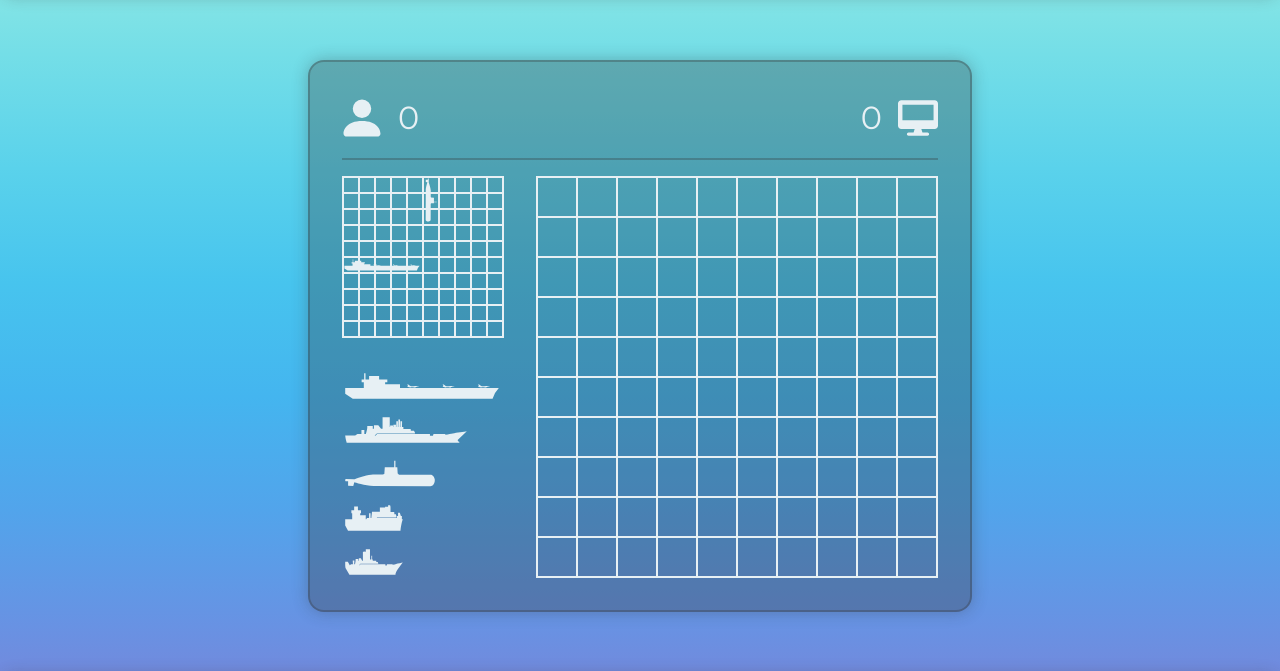
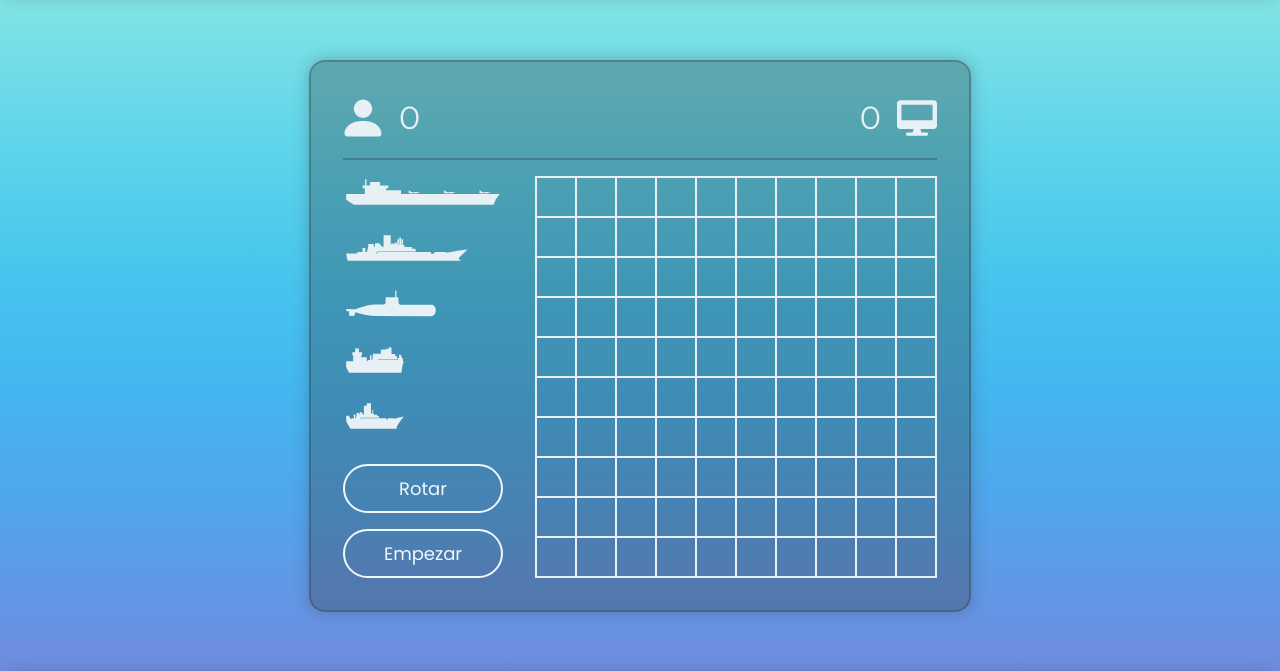
Before and after one commit to ferlagher/javascript-games, a plain HTML site: page pages/battleship.html in a window 1280 px wide. Shown: the part 60-731 px from the top of the page. Drawn offline with Linux system fonts and the light colour scheme.

Commit message:
Dynamic layout

```diff
--- a/js/battleship.js
+++ b/js/battleship.js
@@ -1,6 +1,8 @@
 const game = {
-    boards: document.querySelectorAll('.game__board'),
+    boards: Array.from(document.querySelectorAll('.game__board')),
     shipsContainer: document.querySelector('.game__ships'),
+    rotate: document.querySelector('#rotate'),
+    start: document.querySelector('#start'),
     fleetCells: undefined,
     radarCells: undefined,
 
@@ -10,10 +12,10 @@ const game = {
                 const div = document.createElement('div');
                 div.classList.add('game__cell');
                 div.dataset.cell = i;
-                board.appendChild(div);
+                board.append(div);
             }
-            this.fleetCells = Array.from(document.querySelector('#fleet').children);
-            this.radarCells = Array.from(document.querySelector('#radar').children);
+            this.fleetCells = Array.from(this.boards[0].children);
+            this.radarCells = Array.from(this.boards[1].children);
         })
     },
 
@@ -21,7 +23,7 @@ const game = {
         arr.forEach(ship => {
             const svg = ship.svg();
             svg.style.width = `calc(clamp(16px, 3vw, 32px) * ${ship.size})`;
-            this.shipsContainer.appendChild(svg)
+            this.shipsContainer.append(svg)
         })
     }
 }
@@ -88,19 +90,13 @@ const ships = [
 game.createCells();
 game.createShips(ships);
 
-//Prueba
-ships[0].horizontalCoords(50).forEach((coord, i) => {
-    shipCell = game.fleetCells.find(cell => cell.dataset.cell == coord);
-    const svg = ships[0].svg();
-    svg.style.width = `calc(100% * ${ships[0].size})`;
-    svg.style.marginLeft = `calc(${-i} * 100% - 1px)`;
-    shipCell.appendChild(svg);
-});
-ships[2].verticalCoords(15).forEach((coord, i) => {
-    shipCell = game.fleetCells.find(cell => cell.dataset.cell == coord);
-    const svg = ships[2].svg();
-    svg.style.width = `calc(100% * ${ships[2].size})`;
-    svg.style.marginLeft = `calc(${-i} * 100% - 1px)`;
-    shipCell.appendChild(svg);
-    shipCell.style.transform = 'rotate(90deg)'
-});
+game.start.addEventListener('click', () => {
+    document.querySelector('.game').style.opacity = '0';
+    setTimeout(() => {
+        game.boards[0].classList.add('game__board--small')
+        document.querySelector('.game__container').prepend(game.boards[0]);
+        game.boards[1].removeAttribute('data-hidden');
+        document.querySelector('.game__buttons').dataset.hidden = '';
+        document.querySelector('.game').style.opacity = '1';
+    }, 250);
+})
--- a/pages/battleship.html
+++ b/pages/battleship.html
@@ -39,15 +39,15 @@
             </div>
             <div class="game">
                 <div class="game__container">
-                    <div id="fleet" class="game__board game__board--small"></div>
                     <div class="game__ships"></div>
-<!--                     <div class="game__buttons">
+                    <div class="game__buttons">
                         <button id="rotate">Rotar</button>
                         <button id="start">Empezar</button>
-                    </div> -->
+                    </div>
                 </div>
                 <div class="game__container">
-                    <div id="radar" class="game__board"></div>
+                    <div class="game__board"></div>
+                    <div class="game__board" data-hidden></div>
                 </div>
             </div>
         </section>
--- a/sass/pages/_battleship.scss
+++ b/sass/pages/_battleship.scss
@@ -6,6 +6,7 @@
     .game {
         align-items: stretch;
         gap: map-get($spc, 'md');
+        transition: opacity 0.25s ease-in-out;
 
         &__container {
             flex: 1;
@@ -27,7 +28,9 @@
         }
 
         &__buttons {
-            padding-right: map-get($spc, 'sm');
+            display: flex;
+            flex-direction: column;
+            gap: map-get($spc, 'sm')
         }
 
         &__board {
@@ -52,15 +55,10 @@
             }
         }
     }
+}
 
-    .options {
-        &__buttons {
-            display: flex;
-            flex-wrap: wrap;
-            justify-content: flex-end;
-            gap: map-get($spc, 'sm')
-        }
-    }
+[data-hidden] {
+    display: none !important;
 }
 
 [data-hit] {
```
Also changed, not shown: css/style.css.
